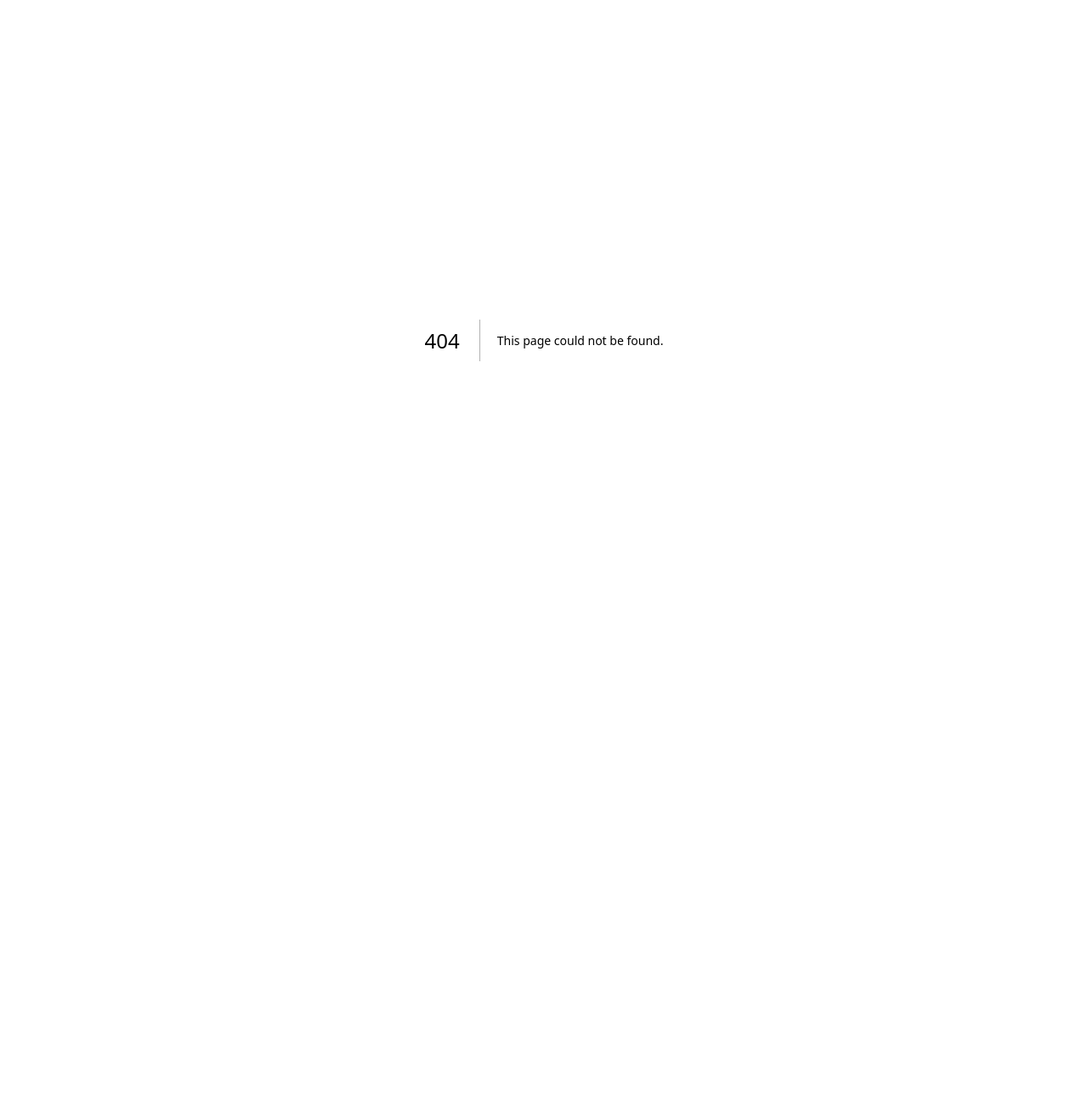
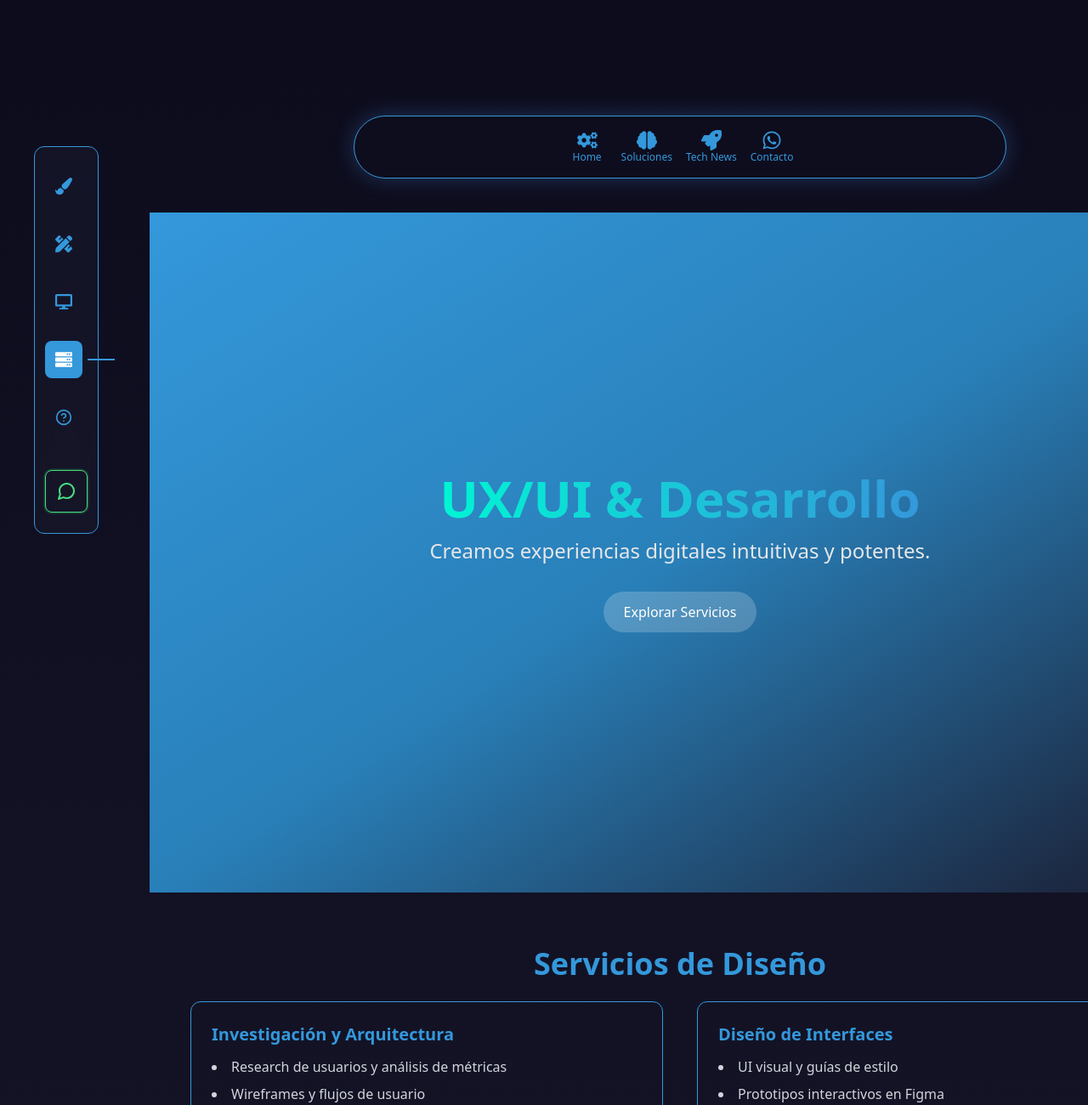
Before and after one commit to deivipluss/landing, a Next.js app: page /ux-desarrollo in a window 1280 px wide. Before the commit this address had no page. Shown: the top 1300 px of the page at 85% size. Before the commit the page ends 800 px from the top, so only its background shows below. Built offline with nearby package versions, Linux system fonts and the light colour scheme.

Commit message:
feat: añadir página UI/UX & Desarrollo con navegación y secciones

```diff
--- /dev/null
+++ b/app/ux-desarrollo/page.tsx
@@ -0,0 +1,181 @@
+"use client";
+import React, { useState, useEffect, useRef } from "react";
+import { motion, useScroll, useTransform } from "framer-motion";
+import HomeNavigation from "@/components/HomeNavigation";
+import SidebarNavigation from "@/components/SidebarNavigation";
+import Footer from "@/components/Footer";
+import ScrollToTopButton from "../../components/ScrollToTopButton";
+import { FaPaintBrush, FaPencilRuler, FaDesktop, FaServer } from "react-icons/fa";
+import { FiHelpCircle } from "react-icons/fi";
+import Link from "next/link";
+
+// Preguntas frecuentes para UI/UX
+const faqUI = [
+  {
+    question: "¿Qué metodología usan para UX?",
+    answer: "Aplicamos Design Thinking y Lean UX para entender al usuario y validar ideas rápidamente.",
+  },
+  {
+    question: "¿Entregan prototipos interactivos?",
+    answer: "Sí, creamos prototipos de alta fidelidad en Figma o en herramientas interactivas que conectan con stakeholders.",
+  },
+  {
+    question: "¿Integran accesibilidad?",
+    answer: "Diseñamos con buenas prácticas de accesibilidad WCAG 2.1 para garantizar experiencias inclusivas.",
+  },
+];
+
+export default function UxDesarrolloPage() {
+  const [activeSection, setActiveSection] = useState("overview");
+  const { scrollY } = useScroll();
+  const overviewRef = useRef<HTMLDivElement>(null);
+  const designRef = useRef<HTMLDivElement>(null);
+  const frontendRef = useRef<HTMLDivElement>(null);
+  const backendRef = useRef<HTMLDivElement>(null);
+  const faqRef = useRef<HTMLDivElement>(null);
+
+  // Actualizar sección activa según scroll
+  useEffect(() => {
+    return scrollY.onChange(() => {
+      const sections = [
+        { ref: overviewRef, id: "overview" },
+        { ref: designRef, id: "design" },
+        { ref: frontendRef, id: "frontend" },
+        { ref: backendRef, id: "backend" },
+        { ref: faqRef, id: "faq" },
+      ];
+      const current = sections.find((sec) => {
+        if (sec.ref.current) {
+          const { top, bottom } = sec.ref.current.getBoundingClientRect();
+          return top <= 100 && bottom >= 100;
+        }
+        return false;
+      });
+      if (current) setActiveSection(current.id);
+    });
+  }, [scrollY]);
+
+  // Función para scroll suave
+  const scrollToSection = (section: string) => {
+    setActiveSection(section);
+    const el = document.getElementById(section);
+    if (el) el.scrollIntoView({ behavior: "smooth", block: "start" });
+  };
+
+  // Menú lateral personalizado
+  const sidebarMenu = [
+    { id: "overview", label: "Visión General", icon: <FaPaintBrush size={20} /> },
+    { id: "design", label: "Diseño", icon: <FaPencilRuler size={20} /> },
+    { id: "frontend", label: "Frontend", icon: <FaDesktop size={20} /> },
+    { id: "backend", label: "Backend", icon: <FaServer size={20} /> },
+    { id: "faq", label: "FAQ", icon: <FiHelpCircle size={20} /> },
+  ];
+
+  return (
+    <div className="min-h-screen bg-gradient-to-b from-[#0D0C1D] to-[#1A1A2E] flex flex-col overflow-hidden">
+      <SidebarNavigation
+        menu={sidebarMenu}
+        activeSection={activeSection}
+        setActiveSection={scrollToSection}
+      />
+      <div className="pt-16 sm:pt-20 md:pt-24 lg:pt-32 container mx-auto px-4 flex-1 relative md:ml-28 lg:ml-40">
+        <HomeNavigation />
+
+        {/* Sección Hero */}
+        <section
+          id="overview"
+          ref={overviewRef}
+          className="min-h-screen flex flex-col justify-center items-center px-6 md:px-12 py-16 text-center bg-gradient-to-br from-[#3498DB] via-[#2980B9] to-[#1A1A2E]"
+        >
+          <motion.h1
+            className="text-4xl md:text-6xl font-extrabold mb-4 bg-gradient-to-r from-[#00F5D4] to-[#3498DB] text-transparent bg-clip-text"
+            style={{ opacity: 1, scale: 1 }}
+          >
+            UX/UI & Desarrollo
+          </motion.h1>
+          <p className="text-lg md:text-2xl max-w-3xl mb-8 text-gray-200">
+            Creamos experiencias digitales intuitivas y potentes.
+          </p>
+          <Link
+            href="#design"
+            onClick={() => scrollToSection("design")}
+            className="px-6 py-3 bg-white/20 text-white rounded-full hover:bg-white/30 transition-all duration-300"
+          >
+            Explorar Servicios
+          </Link>
+        </section>
+
+        {/* Diseño */}
+        <section id="design" ref={designRef} className="py-16 px-6 md:px-12">
+          <h2 className="text-2xl md:text-4xl font-bold mb-6 text-center text-[#3498DB]">
+            Servicios de Diseño
+          </h2>
+          <div className="grid gap-10 md:grid-cols-2">
+            <div className="p-6 border border-[#3498DB] rounded-xl">
+              <h3 className="text-xl font-semibold mb-3 text-[#3498DB]">
+                Investigación y Arquitectura
+              </h3>
+              <ul className="list-disc list-inside space-y-2 text-gray-300">
+                <li>Research de usuarios y análisis de métricas</li>
+                <li>Wireframes y flujos de usuario</li>
+                <li>Mapas de experiencia y journey mapping</li>
+              </ul>
+            </div>
+            <div className="p-6 border border-[#3498DB] rounded-xl">
+              <h3 className="text-xl font-semibold mb-3 text-[#3498DB]">
+                Diseño de Interfaces
+              </h3>
+              <ul className="list-disc list-inside space-y-2 text-gray-300">
+                <li>UI visual y guías de estilo</li>
+                <li>Prototipos interactivos en Figma</li>
+                <li>Diseño responsivo y accesible</li>
+              </ul>
+            </div>
+          </div>
+        </section>
+
+        {/* Frontend */}
+        <section id="frontend" ref={frontendRef} className="py-16 px-6 md:px-12">
+          <h2 className="text-2xl md:text-4xl font-bold mb-6 text-center text-[#3498DB]">
+            Desarrollo Frontend
+          </h2>
+          <ul className="list-disc list-inside space-y-2 text-gray-300 max-w-2xl mx-auto">
+            <li>React, Next.js y Tailwind CSS</li>
+            <li>Componentización y reuse</li>
+            <li>Optimización de rendimiento y SEO</li>
+          </ul>
+        </section>
+
+        {/* Backend */}
+        <section id="backend" ref={backendRef} className="py-16 px-6 md:px-12">
+          <h2 className="text-2xl md:text-4xl font-bold mb-6 text-center text-[#3498DB]">
+            Desarrollo Backend
+          </h2>
+          <ul className="list-disc list-inside space-y-2 text-gray-300 max-w-2xl mx-auto">
+            <li>Node.js, Express y API REST</li>
+            <li>Bases de datos SQL y NoSQL</li>
+            <li>Autenticación y seguridad</li>
+          </ul>
+        </section>
+
+        {/* FAQ */}
+        <section id="faq" ref={faqRef} className="py-16 px-6 md:px-12">
+          <h2 className="text-2xl md:text-4xl font-bold mb-6 text-center text-[#3498DB]">
+            Preguntas Frecuentes
+          </h2>
+          <div className="max-w-3xl mx-auto space-y-6">
+            {faqUI.map((faq, idx) => (
+              <div key={idx} className="border-b border-[#3498DB] pb-4">
+                <h4 className="text-lg font-semibold mb-2 text-[#3498DB]">{faq.question}</h4>
+                <p className="text-gray-300">{faq.answer}</p>
+              </div>
+            ))}
+          </div>
+        </section>
+
+        <Footer />
+        <ScrollToTopButton />
+      </div>
+    </div>
+  );
+}
```
